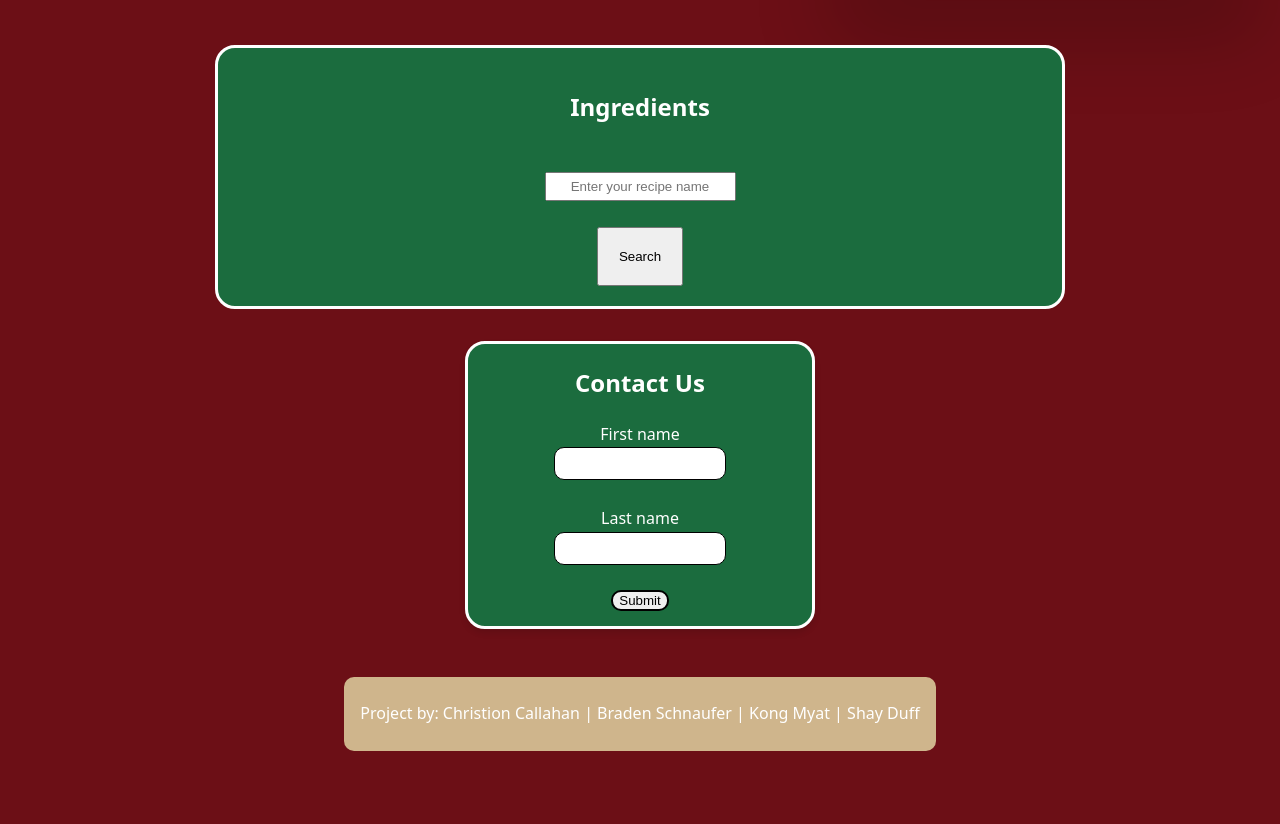
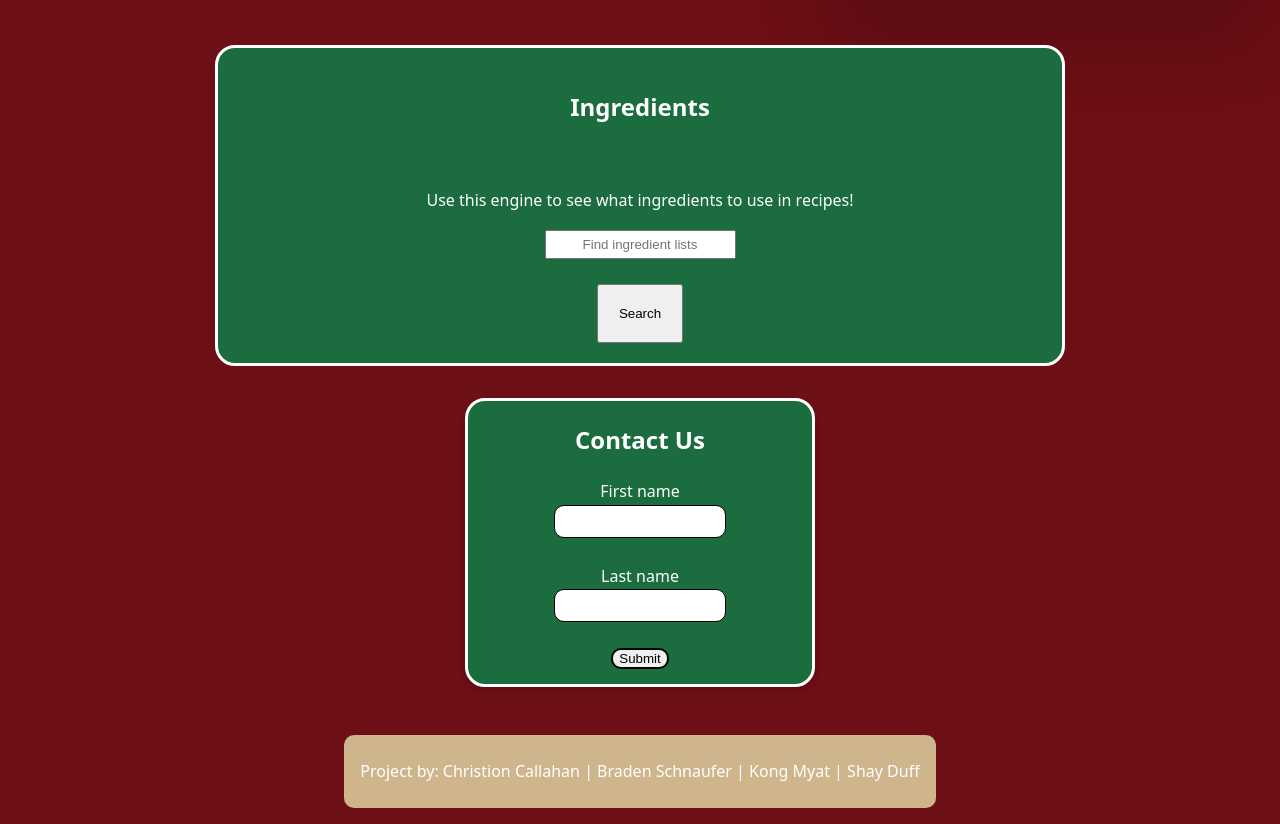
Before and after one commit to christion-c/CS1300Final, a plain HTML site: page Ingredients.html in a window 1280 px wide. Shown: the part 97-921 px from the top of the page. Before the commit the page ends 864 px from the top, so only its background shows below. Drawn offline with Linux system fonts and the light colour scheme.

Commit message:
fix textbox texts

```diff
--- a/Ingredients.html
+++ b/Ingredients.html
@@ -24,7 +24,8 @@
     <main>
         <section id="API">
             <h2>Ingredients</h2><br>
-            <input type="text" id="searchInput" placeholder="Enter your recipe name"><br>
+            <p>Use this engine to see what ingredients to use in recipes!</p>
+            <input type="text" id="searchInput" placeholder="Find ingredient lists"><br>
             <button id="searchButton">Search</button>
             <div id="recipeContainer"></div>
         </section>
```
Also changed, not shown: recipes.html (+1 -0 lines).
